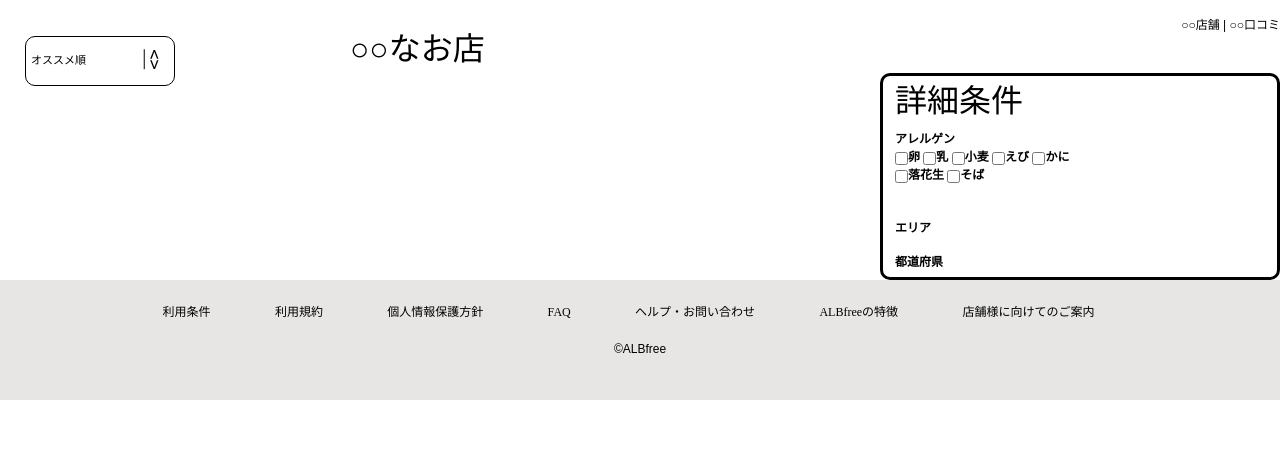
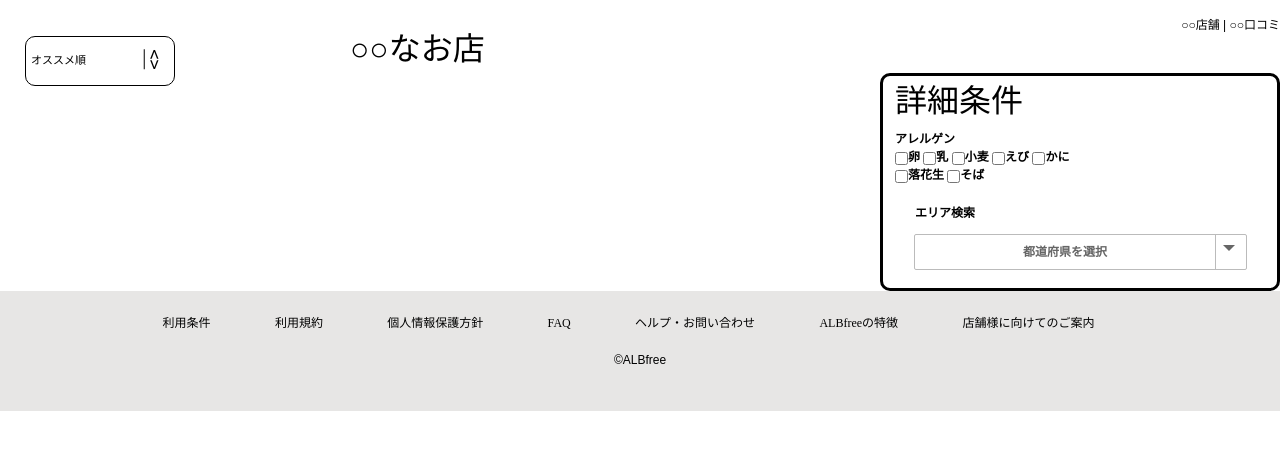
Before and after one commit to hidakahiromu/AlBfree, a Django app: template templates/restaurantsList.html in a window 1280 px wide. Shown: the part 43-493 px from the top of the page. Run offline with Django 3.2, Linux system fonts and the light colour scheme; the template is opened without the code that fills it, so the values that code supplies are empty.

Commit message:
詳細条件の都道府県プルダウンメニューいじってます

```diff
--- a/static/css/restaurantsList.css
+++ b/static/css/restaurantsList.css
@@ -104,13 +104,68 @@ body {
     margin-top: 10px;
 }
 
-.areaSearch{        /*詳細条件のエリア検索の枠*/
-    margin-top: 35px;
+.areaTitle{
+    margin: 20px 20px 0px 20px;
 }
 
-.prefectures{       /*都道府県プルダウンメニュー*/
 
+/*都道府県プルダウンメニュー*/
+.areaSearch {
+	overflow: hidden;
+	width: 90%;
+	margin: 1em auto;
+	text-align: center;
 }
+.areaSearch select {
+	width: 100%;
+	padding-right: 1em;
+	cursor: pointer;
+	text-indent: 0.01px;
+	text-overflow: ellipsis;
+	border: none;
+	outline: none;
+	background: transparent;
+	background-image: none;
+	box-shadow: none;
+	-webkit-appearance: none;
+	appearance: none;
+}
+.areaSearch select::-ms-expand {
+    display: none;
+}
+.areaSearch {
+	position: relative;
+	border: 1px solid #bbbbbb;
+	border-radius: 2px;
+	background: #ffffff;
+}
+.areaSearch::before {
+	position: absolute;
+	top: 0.8em;
+	right: 0.9em;
+	width: 0;
+	height: 0;
+	padding: 0;
+	content: '';
+	border-left: 6px solid transparent;
+	border-right: 6px solid transparent;
+	border-top: 6px solid #666666;
+	pointer-events: none;
+}
+.areaSearch:after {
+	position: absolute;
+	top: 0;
+	right: 2.5em;
+	bottom: 0;
+	width: 1px;
+	content: '';
+	border-left: 1px solid #bbbbbb;
+}
+.areaSearch select {
+	padding: 8px 38px 8px 8px;
+	color: #666666;
+}
+/*都道府県プルダウンメニューここまで*/
 
 
 .storeList{         /*飲食店一覧のスタイル*/
--- a/templates/restaurantsList.html
+++ b/templates/restaurantsList.html
@@ -67,10 +67,10 @@
             </form>
         </div>      <!-- アレルゲン検索ここまで -->
         <!--エリア検索-->
+        <p class="areaTitle">エリア検索</p>
         <div class="areaSearch">
-            <p>エリア</p>
             <select class="prefectures" name="pref">
-                <option value="" selected>都道府県</option>
+                <option value="" hidden>都道府県を選択</option>
                 <option value="北海道">北海道</option>
                 <option value="青森県">青森県</option>
                 <option value="岩手県">岩手県</option>
```
